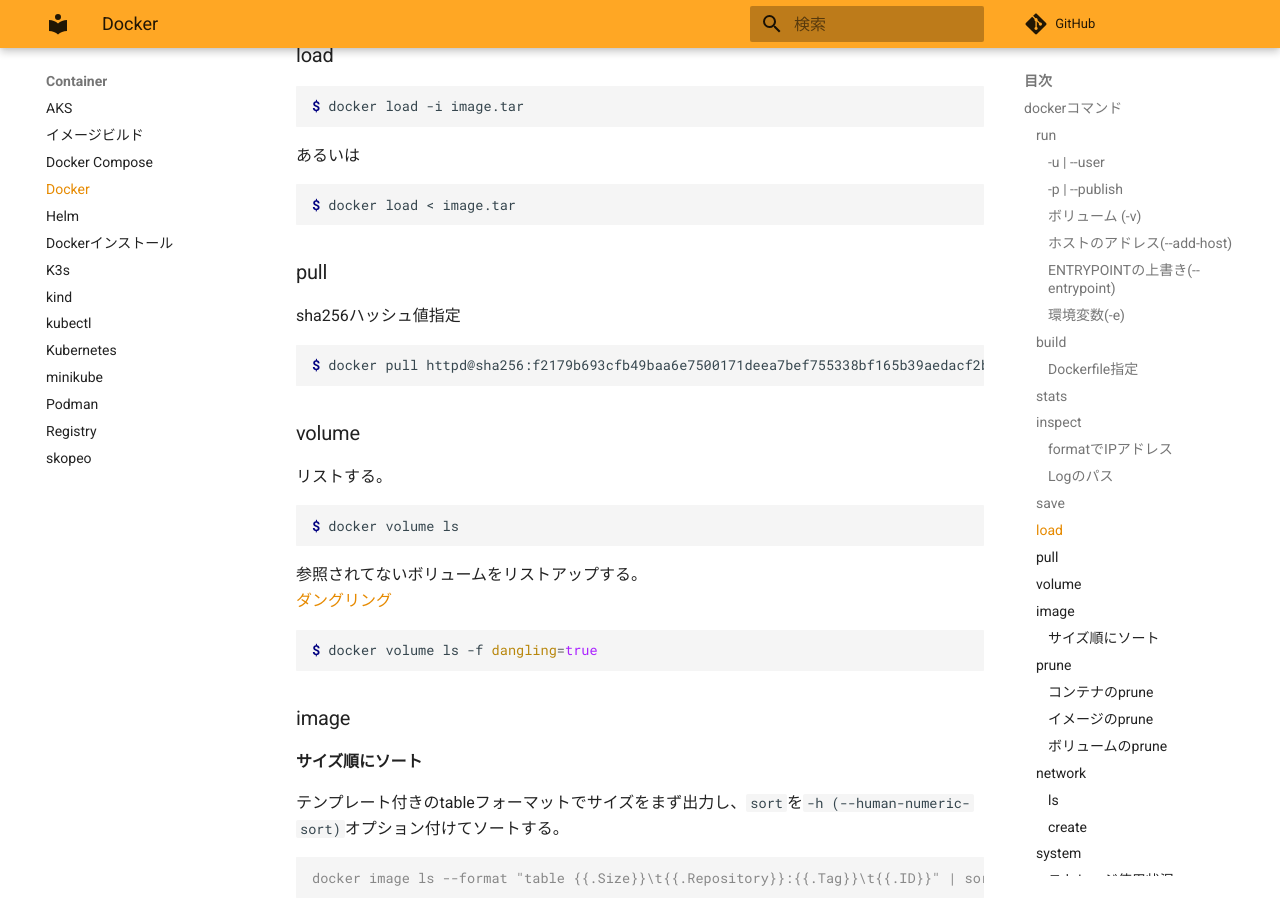
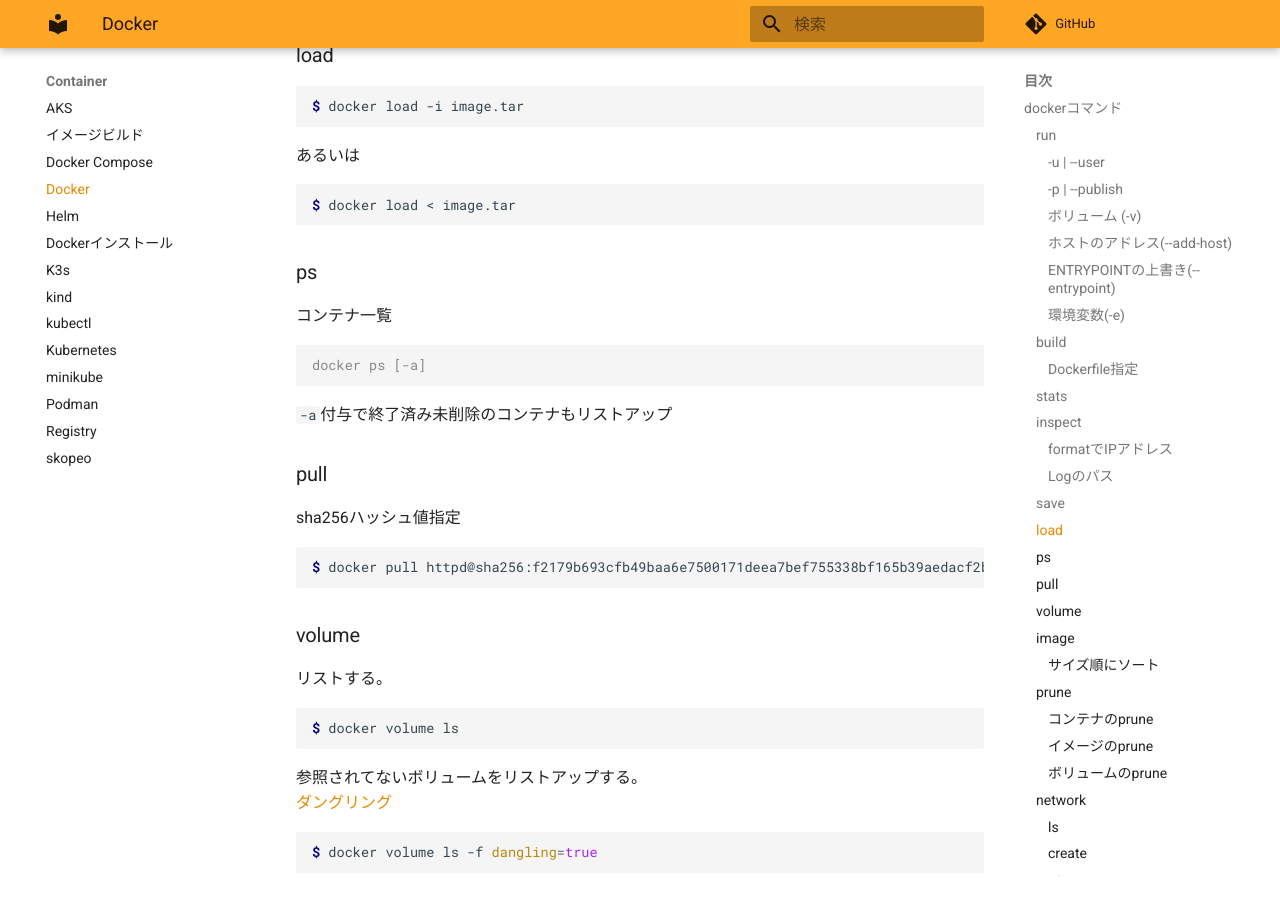
Before and after one commit to zaki-lknr/docs, an MkDocs documentation site: the page built from docs/Container/docker.md, in a window 1280 px wide and 900 px high, scrolled down 3091 px. Built offline with MkDocs 1.6.1 and Material for MkDocs 9.7.7, drawn with Linux system fonts in a browser that asks for light colours; comment, search, counter and statistics services are not loaded.

Commit message:
add: container/docker: ps

````diff
--- a/docs/Container/docker.md
+++ b/docs/Container/docker.md
@@ -158,6 +158,16 @@ $ docker load -i image.tar
 ```console
 $ docker load < image.tar
 ```
+
+### ps
+
+コンテナ一覧
+
+```console
+docker ps [-a]
+```
+
+`-a`付与で終了済み未削除のコンテナもリストアップ
 
 ### pull
 
````
